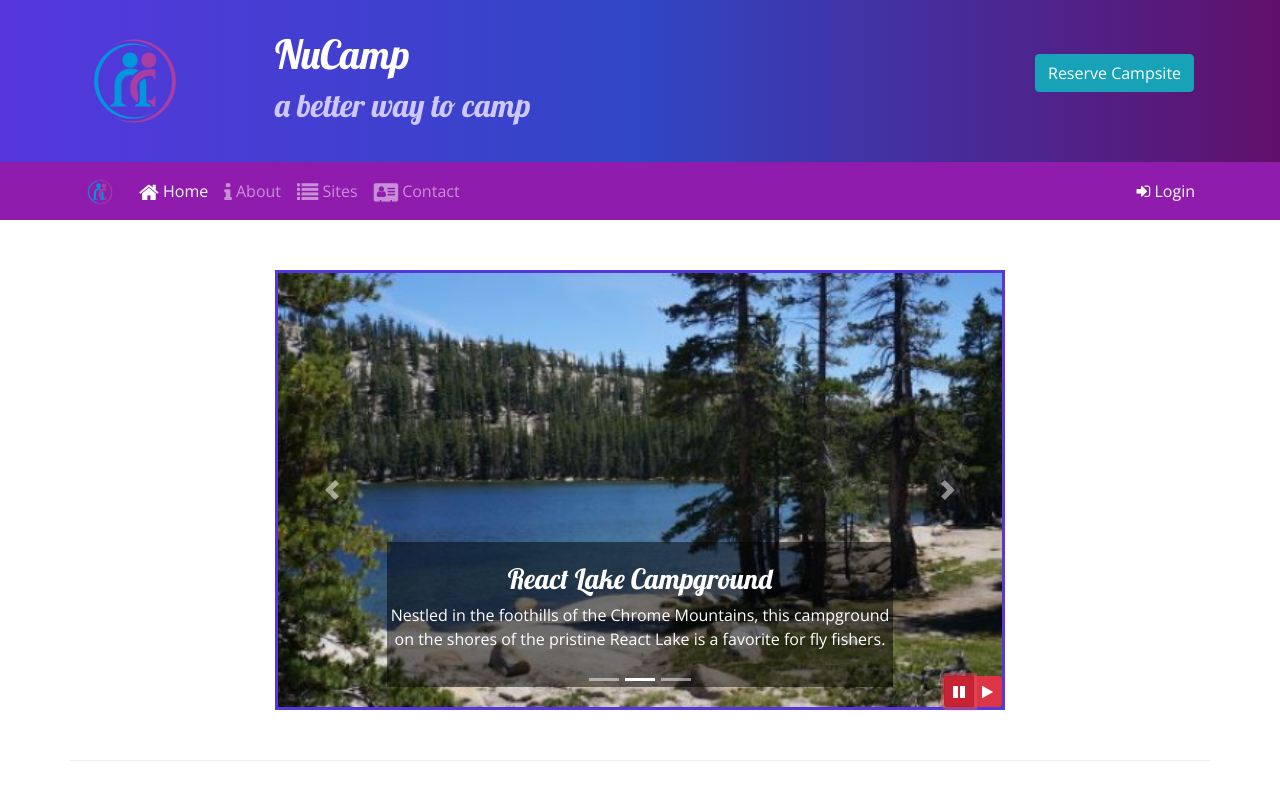
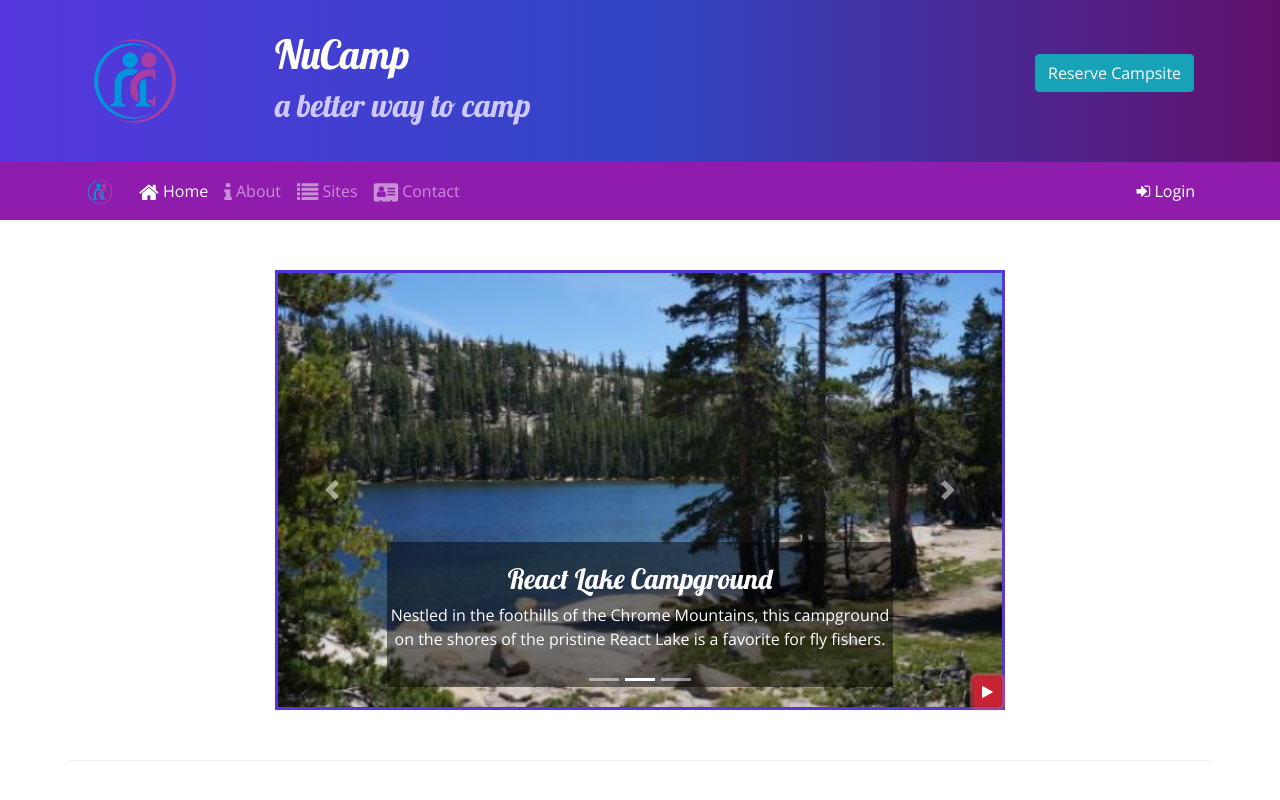
Before and after one commit to davidta555/nucampsite, a website: page index.html in a window 1280 px wide. Both pictures are taken after a click on the button 959 px from the left and 691 px from the top of the page. Shown: the top 800 px of the page. Drawn offline with nearby package versions, Linux system fonts and the light colour scheme.

Commit message:
Bootstrap and jQuery Part 2

```diff
--- a/css/styles.css
+++ b/css/styles.css
@@ -55,7 +55,7 @@ header h2 {
   border: solid #5637dd;
 }
 
-#carouselButtons {
+#carouselButton {
   position: absolute;
   right: 0;
   bottom: 0;
--- a/index.html
+++ b/index.html
@@ -324,14 +324,9 @@
               <span class="carousel-control-next-icon"></span>
               <span class="sr-only">Next</span>
             </a>
-            <div class="btn-group" id="carouselButtons">
-              <button class="btn btn-danger btn-sm" id="carouselPause">
-                <i class="fa fa-pause"></i>
-              </button>
-              <button class="btn btn-danger btn-sm" id="carouselPlay">
-                <i class="fa fa-play"></i>
-              </button>
-            </div>
+            <button class="btn btn-danger btn-sm" id="carouselButton">
+              <i class="fa fa-pause"></i>
+            </button>
           </div>
         </div>
       </div>
@@ -460,11 +455,16 @@
     <script>
       $(function () {
         $(".carousel").carousel({ interval: 2000, pause: "false" });
-        $("#carouselPause").click(function () {
-          $(".carousel").carousel("pause");
-        });
-        $("#carouselPlay").click(function () {
-          $(".carousel").carousel("cycle");
+        $("#carouselButton").click(function () {
+          if ($("#carouselButton").children("i").hasClass("fa-pause")) {
+            $(".carousel").carousel("pause");
+            $("#carouselButton").children("i").removeClass("fa-pause");
+            $("#carouselButton").children("i").addClass("fa-play");
+          } else {
+            $(".carousel").carousel("cycle");
+            $("#carouselButton").children("i").removeClass("fa-play");
+            $("#carouselButton").children("i").addClass("fa-pause");
+          }
         });
       });
     </script>
```
